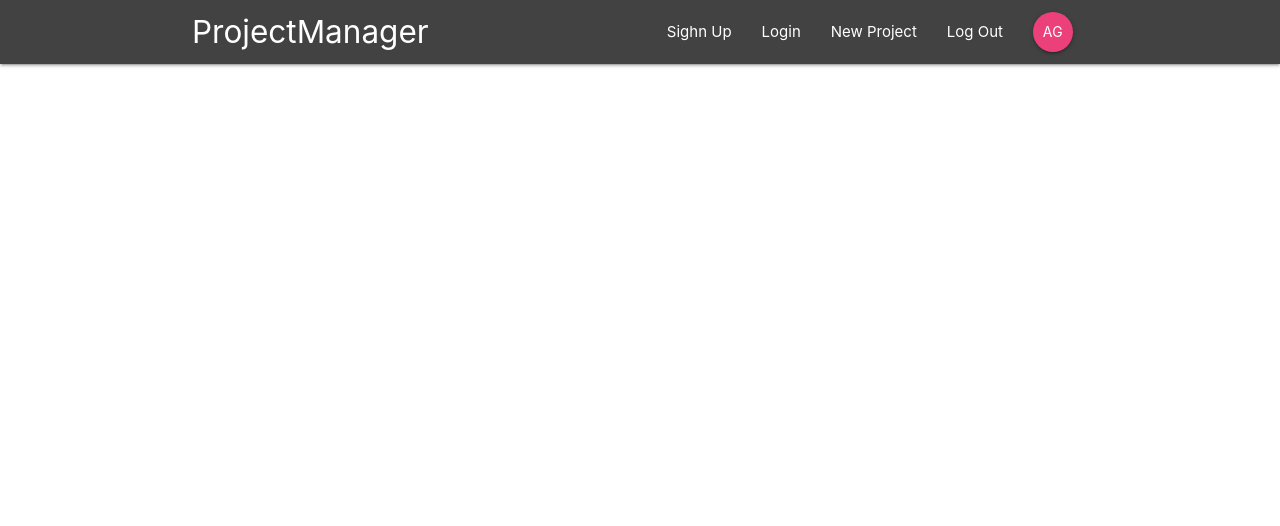
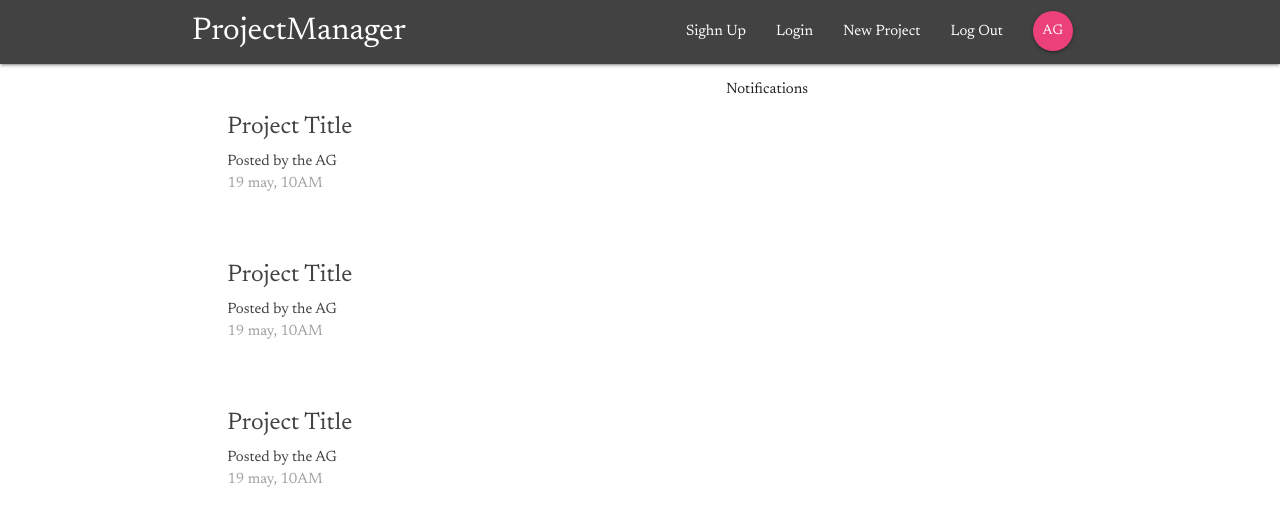
Before and after one commit to AurobindoGupta/auro-project-manager, a React (Create React App) app: page / in a window 1280 px wide. Shown: the top 526 px of the page. Built offline with nearby package versions, Linux system fonts and the light colour scheme.

Commit message:
set up projectList, notification in dashboard

```diff
--- a/src/App.js
+++ b/src/App.js
@@ -1,5 +1,6 @@
-import { BrowserRouter } from 'react-router-dom';
+import { BrowserRouter, Switch, Route } from 'react-router-dom';
 import Navbar from './components/layout/Navbar';
+import Dashboard from './components/dashboard/Dashboard';
 
 function App() {
 
@@ -7,6 +8,9 @@ function App() {
     <BrowserRouter>
       <div className="App">
         <Navbar/>
+        <Switch>
+          <Route path='/' component={Dashboard} />
+        </Switch>
       </div>
     </BrowserRouter>
   );
--- a/src/components/dashboard/Dashboard.js
+++ b/src/components/dashboard/Dashboard.js
@@ -0,0 +1,22 @@
+import React, {Component} from 'react';
+import Notifications from './Notifications';
+import ProjectList from '../projects/ProjectList';
+
+function Dashboard( ) {
+
+    return(
+
+        <div className="dashboard container">
+            <div className="row">
+                <div className="col s12 m6">
+                    <ProjectList />
+                </div>
+                <div className="col s12 m5 offset-m1">
+                    <Notifications />
+                </div>
+            </div>
+        </div>
+    )
+}
+
+export default Dashboard;
--- a/src/components/dashboard/Notifications.js
+++ b/src/components/dashboard/Notifications.js
@@ -0,0 +1,12 @@
+import React from 'react';
+
+const Notification =() =>{
+
+    return(
+        <div>
+            <p>Notifications</p>
+        </div>
+    )
+}
+
+export default Notification;
--- a/src/components/projects/ProjectList.js
+++ b/src/components/projects/ProjectList.js
@@ -0,0 +1,34 @@
+import React from 'react';
+
+const ProjectList = () =>{
+
+    return(
+        <div className="project-list section">
+            <div className="card z-depth-0 project-summary">
+                <div className="card-content grey-text text-darken-3">
+                    <span className="card-title">Project Title</span>
+                    <p>Posted by the AG</p>
+                    <p className="grey-text">19 may, 10AM</p>
+                </div>
+            </div>
+
+            <div className="card z-depth-0 project-summary">
+                <div className="card-content grey-text text-darken-3">
+                    <span className="card-title">Project Title</span>
+                    <p>Posted by the AG</p>
+                    <p className="grey-text">19 may, 10AM</p>
+                </div>
+            </div>
+
+            <div className="card z-depth-0 project-summary">
+                <div className="card-content grey-text text-darken-3">
+                    <span className="card-title">Project Title</span>
+                    <p>Posted by the AG</p>
+                    <p className="grey-text">19 may, 10AM</p>
+                </div>
+            </div>
+
+        </div>
+    )
+}
+export default ProjectList;
--- a/src/index.css
+++ b/src/index.css
@@ -1,13 +1,7 @@
+@import url('https://fonts.googleapis.com/css2?family=Newsreader:ital,wght@0,400;0,700;1,400&display=swap');
 body {
   margin: 0;
-  font-family: -apple-system, BlinkMacSystemFont, 'Segoe UI', 'Roboto', 'Oxygen',
-    'Ubuntu', 'Cantarell', 'Fira Sans', 'Droid Sans', 'Helvetica Neue',
-    sans-serif;
+  font-family: 'Newsreader', serif;
   -webkit-font-smoothing: antialiased;
   -moz-osx-font-smoothing: grayscale;
 }
-
-code {
-  font-family: source-code-pro, Menlo, Monaco, Consolas, 'Courier New',
-    monospace;
-}
```
